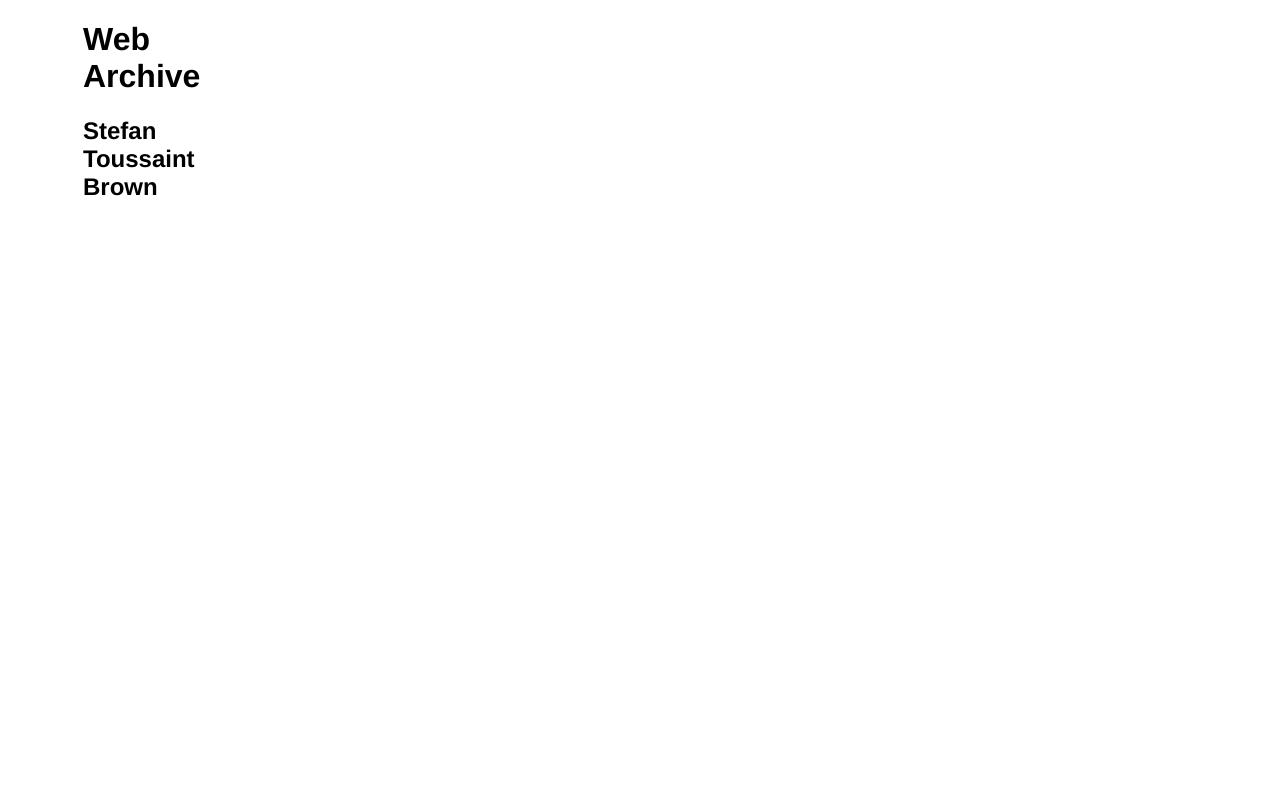
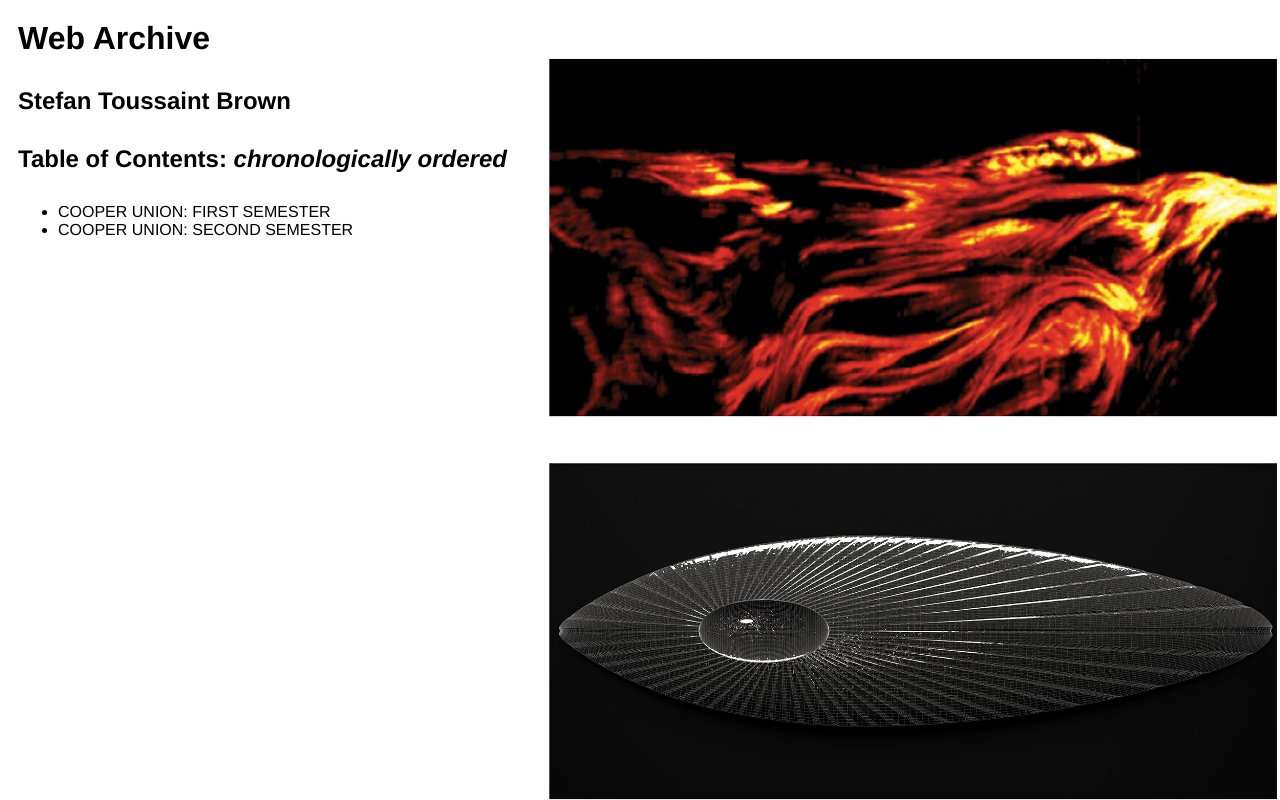
Before and after one commit to Essence-Withdrawn/Essence-Withdrawn.github.io, a plain HTML site: page index.html in a window 1280 px wide. Drawn offline with Linux system fonts and the light colour scheme.

Commit message:
style and background changes

```diff
--- a/index.html
+++ b/index.html
@@ -2,28 +2,40 @@
 <html>
 <head>
 <style>
+
 .center {
-  display: block;
-  margin-left: auto;
-  margin-right: auto;
-  width: 50%;
+  margin: 20px 20px 30px 10px;
+}
+
+.image-container-1 {
+        position: absolute;
+        right: 0;
 }
 body {
   font-family:Helvetica, sans-serif;
-  width:300px;
-  color:1f1f2e
+  color: black;
+  background-image: url(img/PARASURF_RENDER2.jpg);
+  background-repeat: no-repeat;
+  background-attachment: scroll;
+  background-size: 60%;
+  background-position: 14cm 1cm;
 }
+
 h1 {width:500px}
+
 </style>
-<title>Collection</title>
+<title>Web Archive - STB</title>
 </head>
 
 <body>
 <h1 class="center">Web Archive</h1>
 <h2 class="center">Stefan Toussaint Brown</h2>
-<h2>
-<ul
-<img src="img/Splash1.jpg" width="2500" height="3106" alt="background, abstract" class="center">
+<h2 class="center">Table of Contents: <i>chronologically ordered</i></h2>
+<ul class="center">
+<li>COOPER UNION: FIRST SEMESTER</li>
+<li>COOPER UNION: SECOND SEMESTER</li>
+</ul>
+
 </body>
 
 </html>
```
Also changed, not shown: img/PARASURF_RENDER2.jpg (added).
